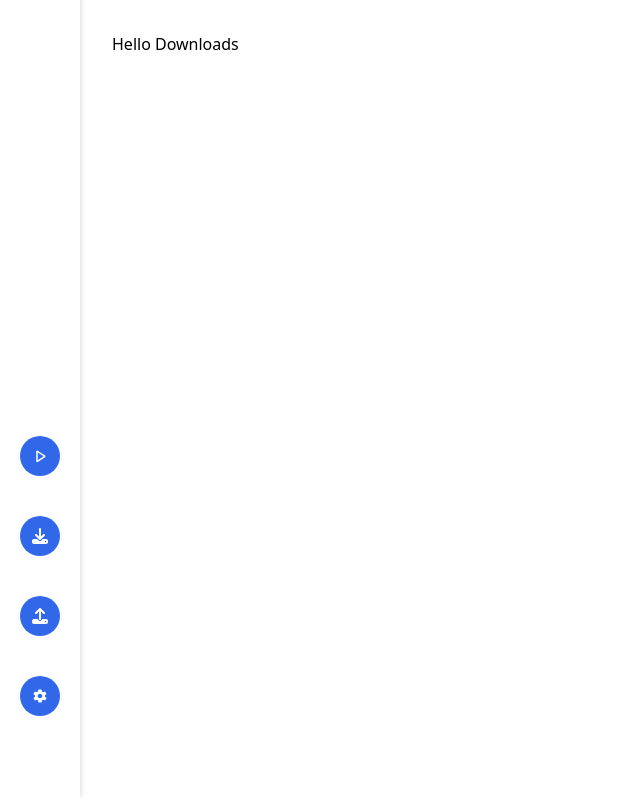
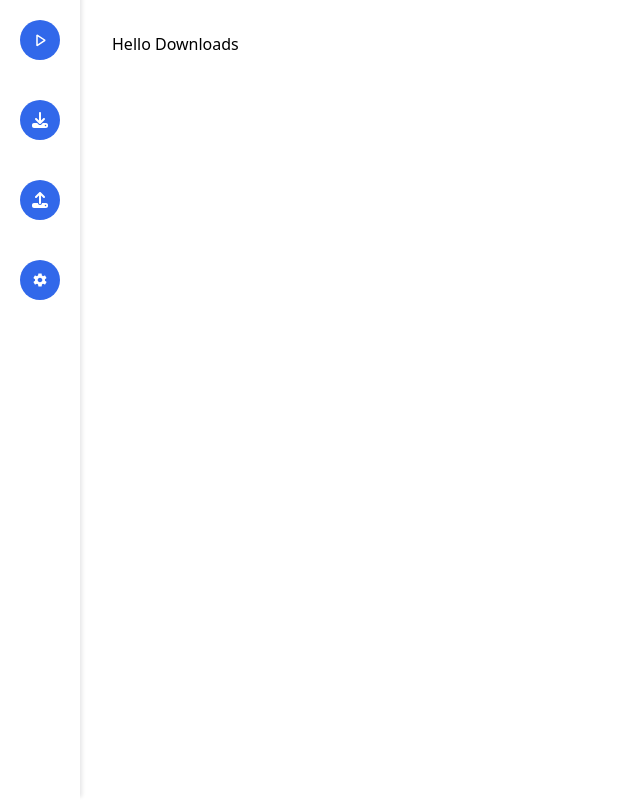
Before and after one commit to Bicheka/file-transfer-system, a React (Vite) app in the folder fileflow/: page / in a window 1280 px wide. Shown: the whole page, without its empty margins (0-640 px from the left). Built offline with nearby package versions, Linux system fonts and the light colour scheme.

Commit message:
removed logo

```diff
--- a/fileflow/src/components/Downloads.jsx
+++ b/fileflow/src/components/Downloads.jsx
@@ -2,9 +2,6 @@ function Downloads(){
     return(
         <div>
             <h1>Hello Downloads</h1>
-            <div className="w-24 h-24  m-auto">
-
-            </div>
         </div>
     );
 }
--- a/fileflow/src/components/Nav.jsx
+++ b/fileflow/src/components/Nav.jsx
@@ -24,11 +24,6 @@ function Nav(){
     }, [isServerRunning]);
     return(
     <nav className="fixed bottom-0 left-0 w-full shadow-[rgba(0,0,15,0.1)_0px_-1px_10px_1px] sm:shadow-[rgba(0,0,15,0.1)_1px_-4px_4px_1px] min-w-20 sm:w-fit bg-[#ffffff]  text-white flex justify-between  sm:relative sm:flex-col sm:h-screen">
-      {/* Logo or Title */}
-      <div className="hidden sm:flex items-center justify-center p-4">
-        <span className="text-xl font-bold">FTS</span>
-      </div>
-
       {/* Navigation Links */}
       <div className="flex sm:flex-col justify-around mx-auto sm:mb-16 w-full sm:max-w-fit sm:justify-start size-fit">
           { isServerRunning
```
